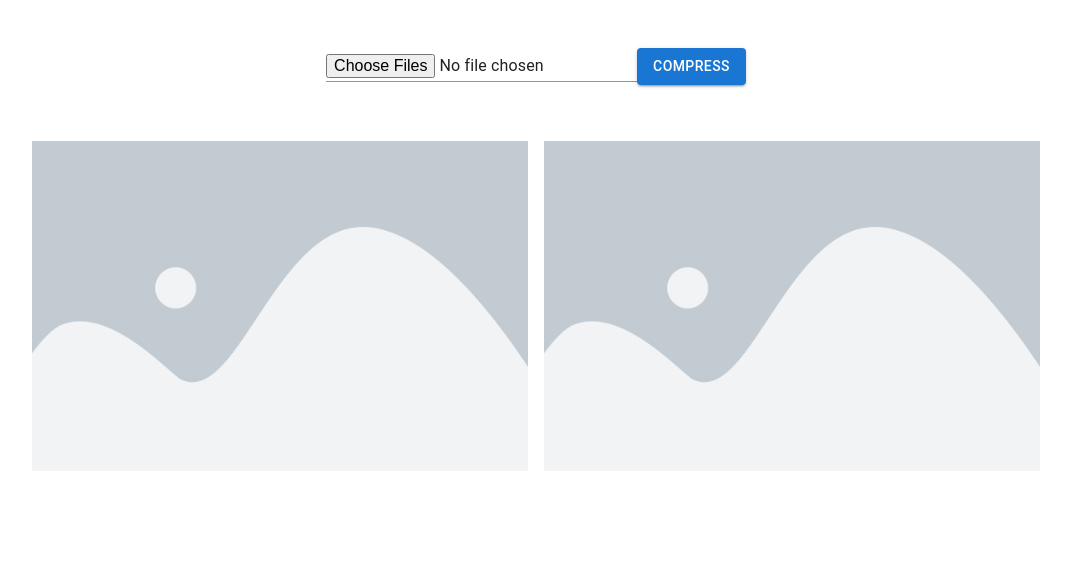
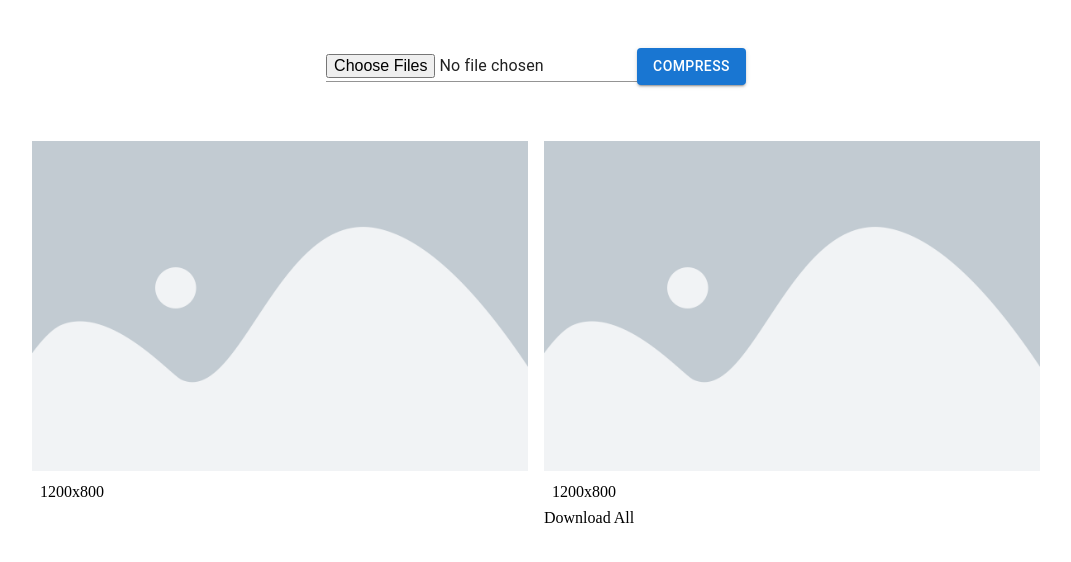
Before and after one commit to shamsadanam/bulk-image-compressor, a React (Create React App) app: page / in a window 1280 px wide. Shown: the top 562 px of the page, without its empty margins (112-1183 px from the left). Built offline with nearby package versions, Linux system fonts and the light colour scheme.

Commit message:
image dimensions are shown

```diff
--- a/package.json
+++ b/package.json
@@ -11,6 +11,8 @@
     "@testing-library/react": "^13.2.0",
     "@testing-library/user-event": "^13.5.0",
     "browser-image-compression": "^2.0.0",
+    "file-saver": "^2.0.5",
+    "jszip": "^3.10.0",
     "react": "^18.1.0",
     "react-dom": "^18.1.0",
     "react-scripts": "^2.1.3",
--- a/src/components/App.js
+++ b/src/components/App.js
@@ -4,6 +4,7 @@ import imageCompression from "browser-image-compression";
 import Grid from "@mui/material/Grid";
 import FileInputForm from "./FileInputForm";
 import ImageGrid from "./ImageGrid";
+import DownloadAllBtn from "./DownloadAllBtn";
 
 const App = () => {
   const [selectedFiles, setSelectedFiles] = useState([]);
@@ -40,17 +41,16 @@ const App = () => {
   };
   const handleCompression = (options) => {
     const helper = [];
-    let count = 0;
     const promises = selectedFiles.map(async (file) => {
       return await getCompressedBlob(file.source, options);
     });
-    Promise.all(promises).then((res) => {
-      res.map((r) =>
+    Promise.all(promises).then((blobs) => {
+      blobs.map((blob) =>
         helper.push({
           id: uuidv4(),
-          source: r,
-          name: r.name,
-          size: r.size,
+          source: blob,
+          name: blob.name,
+          size: blob.size,
           compressed: true,
         })
       );
@@ -64,7 +64,6 @@ const App = () => {
       sx={{ maxWidth: "80vw", mx: "auto" }}
       spacing={2}
       justifyContent="center"
-      alignItems="center"
     >
       <Grid item xs={12}>
         <FileInputForm
@@ -74,11 +73,10 @@ const App = () => {
       </Grid>
       <Grid item xs={6}>
         <ImageGrid files={selectedFiles} />
-        {/* <ImageBox file={selectedFiles} /> */}
       </Grid>
       <Grid item xs={6}>
-        {/* <ImageBox file={compressedFiles} /> */}
         <ImageGrid files={compressedFiles} />
+        <DownloadAllBtn files={compressedFiles} />
       </Grid>
     </Grid>
   );
--- /dev/null
+++ b/src/components/DimensionBox.js
@@ -0,0 +1,7 @@
+import React from "react";
+
+const DimensionBox = ({ el }) => {
+  return <span>{`${el.naturalWidth}x${el.naturalHeight}`}</span>;
+};
+
+export default DimensionBox;
--- /dev/null
+++ b/src/components/DownloadAllBtn.js
@@ -0,0 +1,7 @@
+import React from "react";
+
+const DownloadAllBtn = () => {
+  return <div>Download All</div>;
+};
+
+export default DownloadAllBtn;
--- a/src/components/ImageBox.js
+++ b/src/components/ImageBox.js
@@ -1,12 +1,14 @@
-import React, { useRef, useEffect } from "react";
+import React, { useState, useRef, useEffect } from "react";
 import Grid from "@mui/material/Grid";
 import Box from "@mui/material/Box";
 import Button from "@mui/material/Button";
 import FileDownloadIcon from "@mui/icons-material/FileDownload";
 import InfoBox from "./InfoBox";
+import DimensionBox from "./DimensionBox";
 
 const ImageBox = ({ file }) => {
   const { id, source, name, size, selected, compressed } = file;
+  const [loaded, setLoaded] = useState(false);
 
   const imgRef = useRef("");
 
@@ -14,11 +16,9 @@ const ImageBox = ({ file }) => {
     console.log("ImageBox just rendered");
   });
 
-  // useEffect(() => {
-  //   console.log("A new file just rendered");
-  // }, [file]);
-
-  const handleImgLoad = () => {};
+  const handleLoaded = () => {
+    setLoaded(true);
+  };
 
   return (
     <Box key={id}>
@@ -28,11 +28,12 @@ const ImageBox = ({ file }) => {
         src={source instanceof Blob ? URL.createObjectURL(source) : source}
         alt={name}
         sx={{ maxWidth: "100%" }}
-        onLoad={() => handleImgLoad()}
+        onLoad={handleLoaded}
       />
       <Grid container alignItems="center" justifyContent="space-between">
         <Grid xs={6} p={1} item>
           {(selected || compressed) && <InfoBox size={size} name={name} />}
+          {loaded && <DimensionBox el={imgRef.current} />}
         </Grid>
         <Grid xs={6} p={1} item>
           {compressed && (
--- a/src/components/InfoBox.js
+++ b/src/components/InfoBox.js
@@ -12,7 +12,6 @@ const InfoBox = ({ size, name, res }) => {
   return (
     <Stack>
       <Typography variant="body2">{sizeAndUnit}</Typography>
-      <Typography varian="body2">{name}</Typography>
       {res && (
         <Typography variant="body2">{`${res.width}x${res.height}`}</Typography>
       )}
```
Also changed, not shown: src/components/ImageGrid.js (+2 -5 lines), 1 other file (tests, documents, lock files or other folders).
